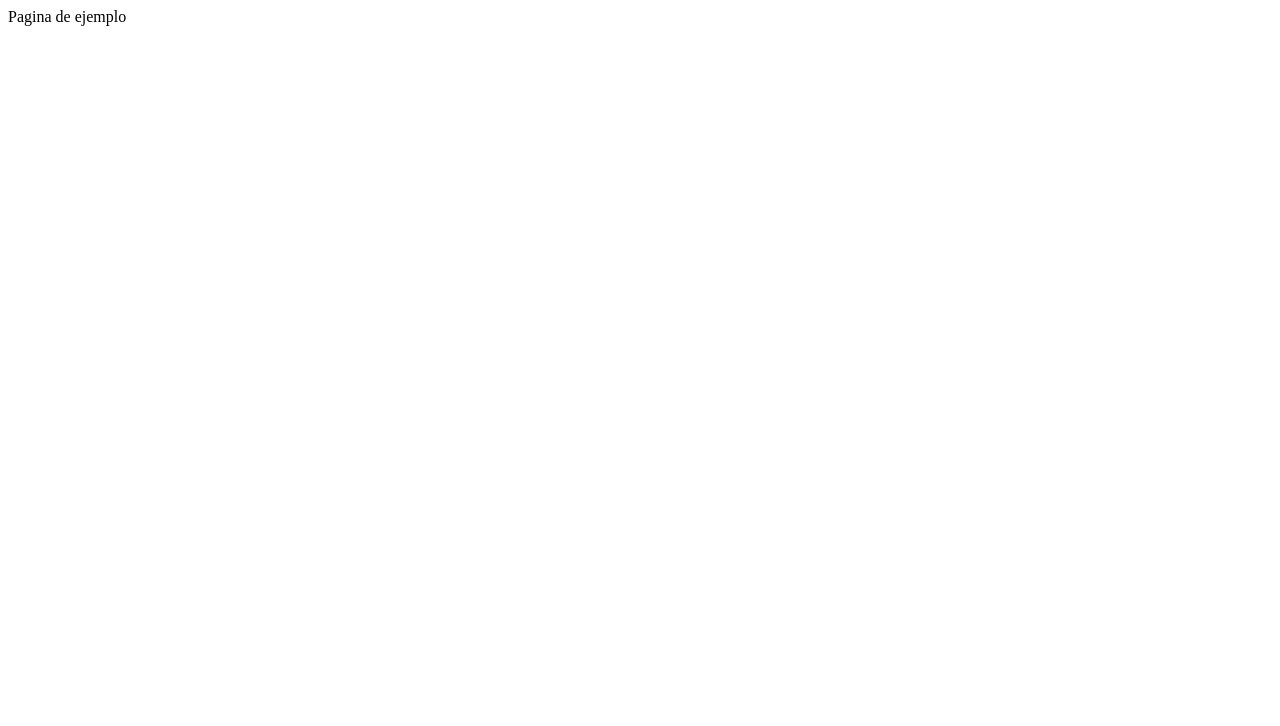
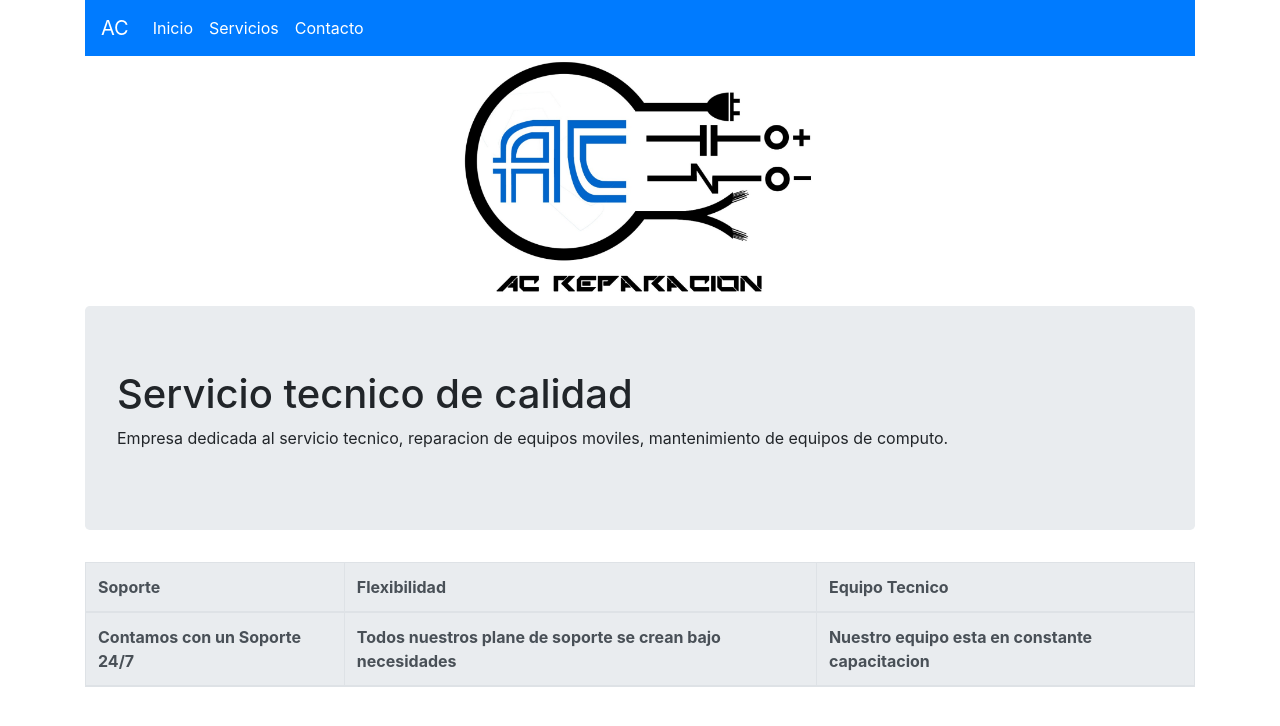
Before and after one commit to Mortrer/test-nils, a website: page index.html in a window 1280 px wide. Drawn offline with nearby package versions, Linux system fonts and the light colour scheme.

Commit message:
tarea
bootstrap

```diff
--- a/index.html
+++ b/index.html
@@ -2,9 +2,59 @@
 <html lang="en">
 <head>
 	<meta charset="utf-8">
+	<link rel="stylesheet" href="node_modules\bootstrap\dist\css\bootstrap.min.css">
+	<script src="node_modules\jquery\dist\jquery.min.js"></script>
+	<script src="node_modules\bootstrap\dist\js\bootstrap.min.js"></script>
 	<title>Pagina ejemplo</title>
 </head>
 <body>
-	Pagina de ejemplo
+	<div class="container">
+		<nav class="navbar navbar-expand-lg navbar-dark bg-primary">
+			<a class="navbar-brand text-white">
+				AC
+			</a>
+			<button class="navbar-toggler" data-target="#menu" data-toggle="collapse" type="button">
+				<span class="navbar-toggler-icon"></span>
+			</button>
+			<div class="collapse navbar-collapse" id="menu">
+				<ul class="navbar-nav mr-auto">
+					<li class="nav-item active">
+						<a href="#" class="nav-link">Inicio</a>
+					</li>
+					<li class="nav-item active">
+						<a href="#" class="nav-link">Servicios</a>
+					</li>
+					<li class="nav-item active">
+						<a href="#" class="nav-link">Contacto</a>
+					</li>
+				</ul>
+			</div>
+		</nav>
+	</div>
+	<div align="center">
+		<img src="imagenes/logo_reparaciones.jpeg" height="250px" >
+	</div>
+	<div class="container">
+		<div class="jumbotron">
+			<h1>Servicio tecnico de calidad</h1>
+			<p>Empresa dedicada al servicio tecnico, reparacion de equipos moviles, mantenimiento de equipos de computo.</p>
+		</div>
+		<div class="table-responsive">
+			<table class="table table-hover table-bordered table-white">
+				<thead class="thead-light">
+					<tr class="table-secondary">
+						<th>Soporte</th>
+						<th>Flexibilidad</th>
+						<th>Equipo Tecnico</th>
+					</tr>
+					<tr>
+						<th>Contamos con un Soporte 24/7</th>
+						<th>Todos nuestros plane de soporte se crean bajo necesidades</th>
+						<th>Nuestro equipo esta en constante capacitacion</th>
+					</tr>
+				</thead>
+			</table>
+		</div>
+	</div>
 </body>
 </html>
```
Also changed, not shown: package.json (added, +28 -0 lines), imagenes/ac_movil.jpeg (added), imagenes/logo_reparaciones.jpeg (added), 1 other file.
